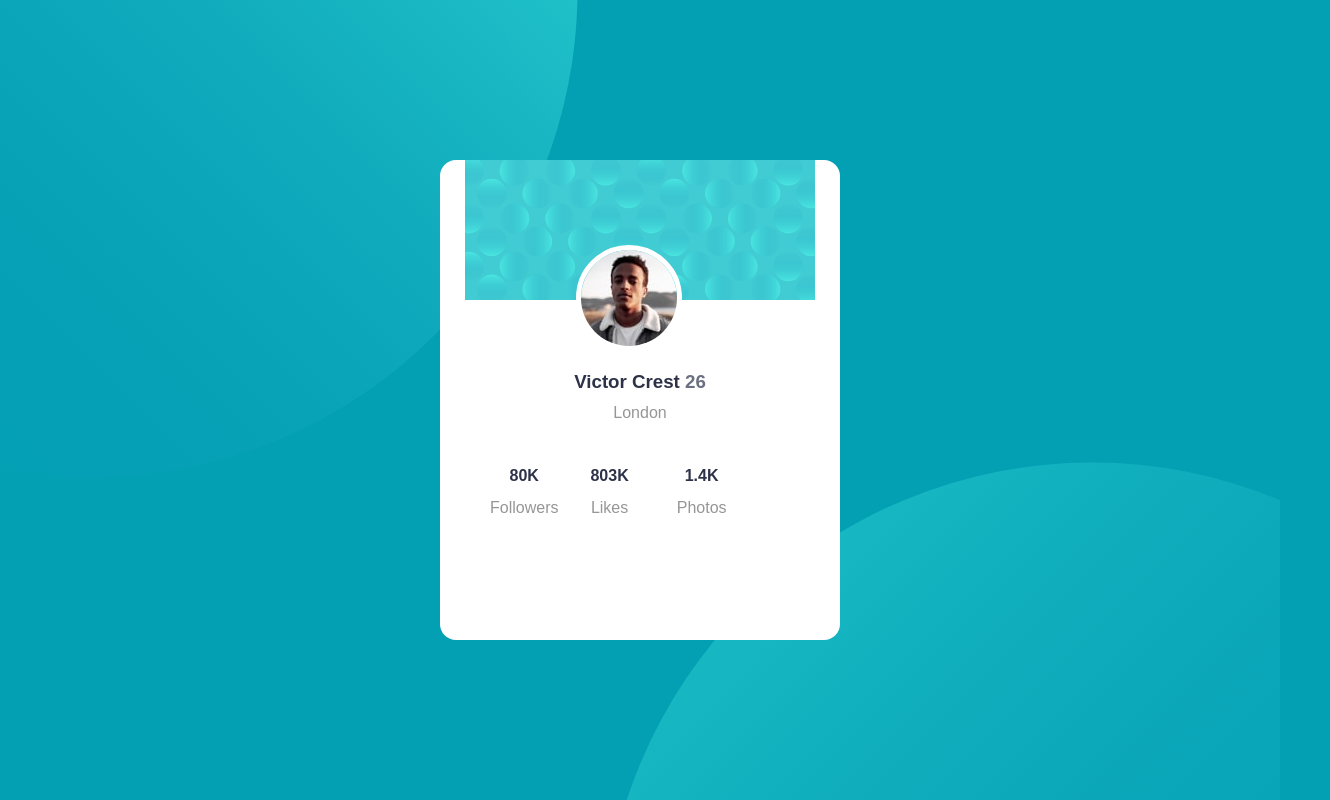
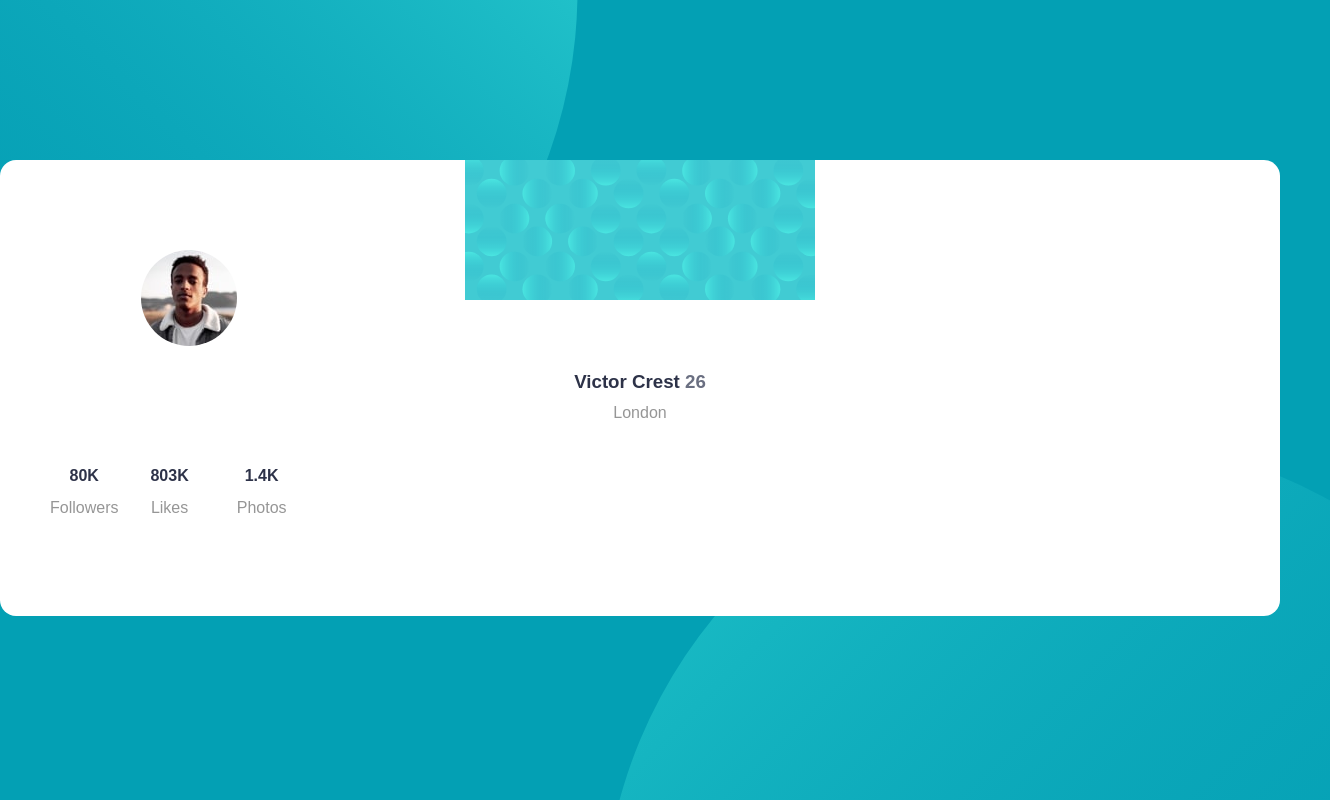
Before and after one commit to Ganesh-Rathor/Challange-profile, a plain HTML site: page index.html in a window 1280 px wide. Shown: the whole page, 1330 px wide, since content can reach past the window. Drawn offline with Linux system fonts and the light colour scheme; a web font is replaced by a local one.

Commit message:
change .container hieght width

```diff
--- a/css/style.css
+++ b/css/style.css
@@ -13,8 +13,8 @@ body{
 }
 
 .flex-container{
-  height: 60vh;
-  width: 50vh;
+  height: 57vh;
+  width: 480vh;
   background-color: white;
   margin-top: 20vh;
   border-radius: 1rem;
```
